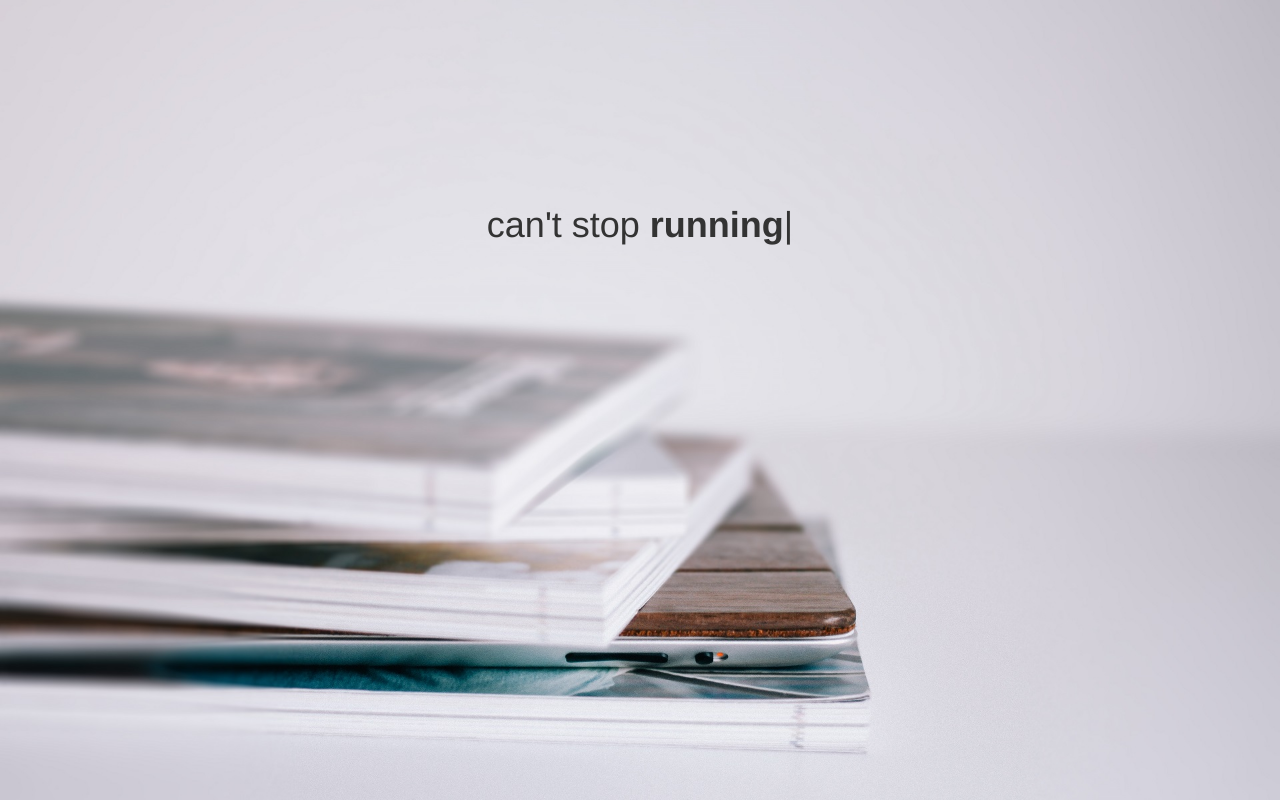
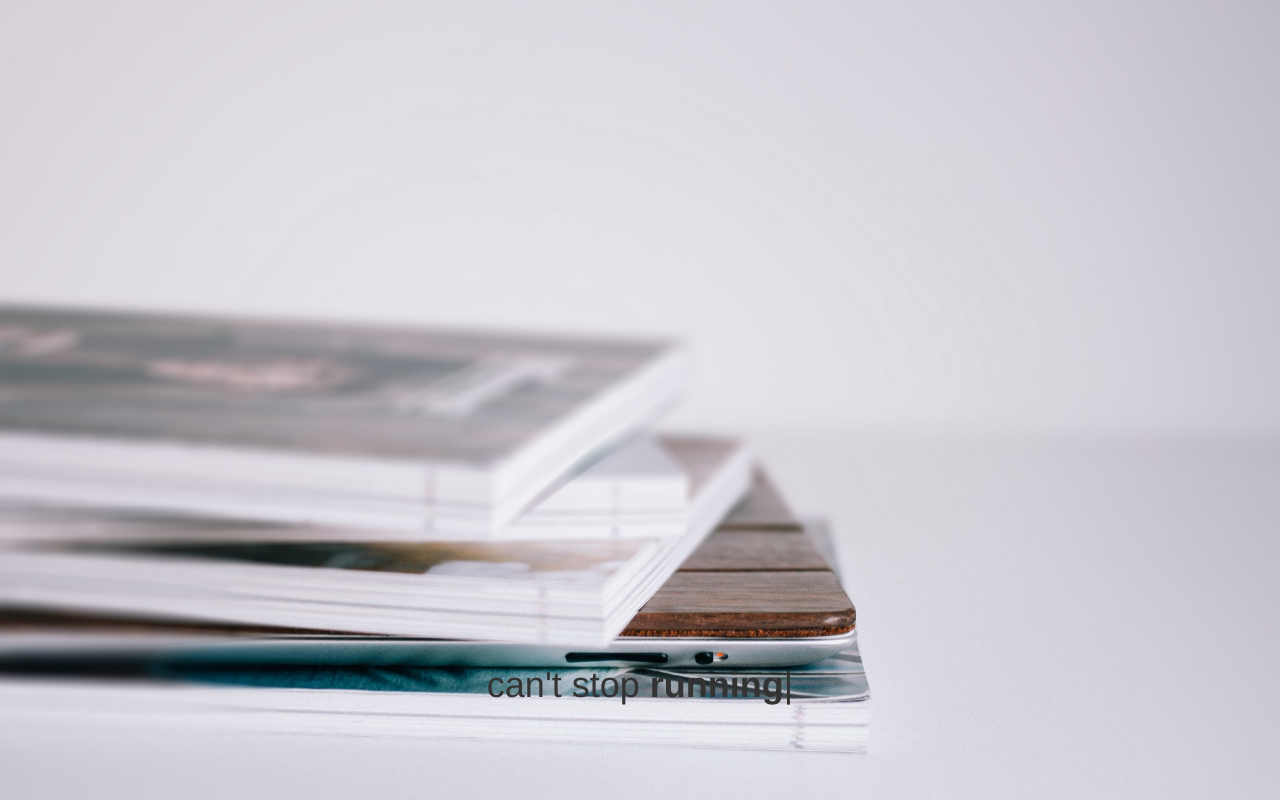
Before and after one commit to leonardykris/leonardykris, a plain HTML site: page index.html in a window 1280 px wide. Drawn offline with nearby package versions, Linux system fonts and the light colour scheme.

Commit message:
css margin top
Signed-off-by: Leonardy Kristianto <alendory@gmail.com>

```diff
--- a/assets/css/style.css
+++ b/assets/css/style.css
@@ -373,6 +373,6 @@ input {
 	letter-spacing: 1px;
 }
 
-.container {
-	text-overflow: ellipsis;
+#header {
+	margin-top: 50%;
 }
--- a/index.html
+++ b/index.html
@@ -8,7 +8,7 @@
       </script>
     <meta charset="utf-8">
     <meta http-equiv="X-UA-Compatible" content="IE=edge">
-    <meta name="viewport" content="width=device-width, initial-scale=1">
+    <meta name="viewport" content="width=device-width, initial-scale=1, maximum-scale=1, user-scalable=no">
     <meta name="description" content="">
     <meta name="author" content="">
     <link rel="icon" href="assets/img/favicon.ico">
@@ -74,10 +74,7 @@
   <body>
 
     <div id="h">
-      <div class="logo">
-        <h2></h2>
-      </div><!--/logo-->
-      <div class="container centered header">
+      <div class="container centered header" id="header">
         <div class="row">
           <div class="col-sm-12 col-md-8 col-md-offset-2">
             <h1>can't stop <b id="typed" style="white-space:pre;"></b></h1>
```
